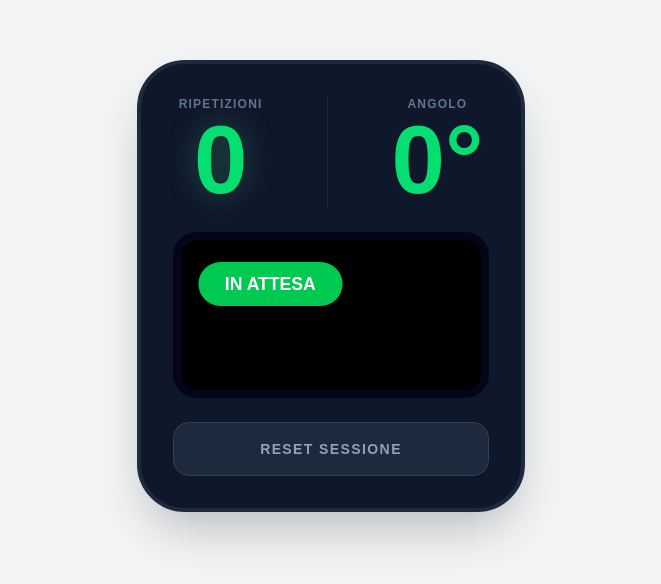
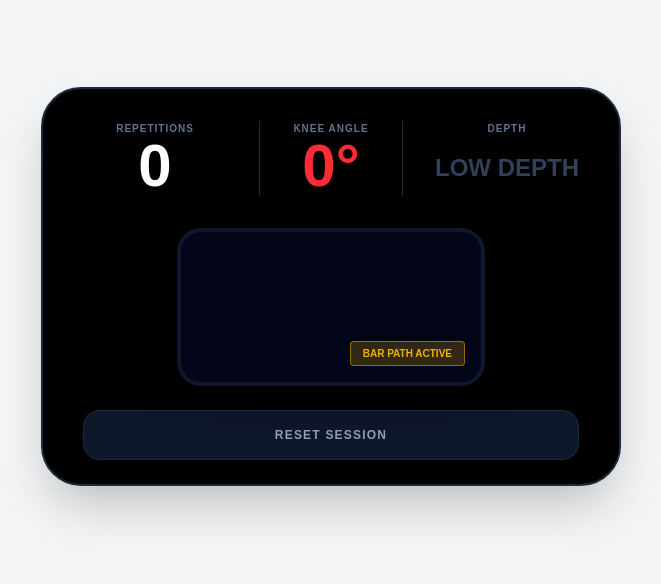
Before and after one commit to flaviovisconti/powerlift-ai, a Next.js app: page / in a window 1280 px wide. Shown: the part 114-698 px from the top of the page, without its empty margins (309-970 px from the left). Built offline with nearby package versions, Linux system fonts and the light colour scheme; no server answers.

Commit message:
Versione 1.1 - Powerlifting mode: Bar path e Depth check

```diff
--- a/components/WorkoutCanvas.tsx
+++ b/components/WorkoutCanvas.tsx
@@ -6,27 +6,28 @@ export default function WorkoutCanvas() {
   const webcamRef = useRef<Webcam>(null);
   const canvasRef = useRef<HTMLCanvasElement>(null);
 
-  // STATO PER LA UI
-  const [displayCounter, setDisplayCounter] = useState(0);
-  const [displayAngle, setDisplayAngle] = useState(0);
-  const [status, setStatus] = useState("IN ATTESA");
+  // UI STATE
+  const [counter, setCounter] = useState(0);
+  const [angle, setAngle] = useState(0);
+  const [isParallel, setIsParallel] = useState(false);
+  const [status, setStatus] = useState("READY");
 
-  // RIFERIMENTI PER LA LOGICA (Evitano doppi conteggi e crash)
+  // LOGIC REFS (Per evitare crash Wasm e lag)
   const counterRef = useRef(0);
   const stageRef = useRef("up");
+  const pathRef = useRef<{x: number, y: number}[]>([]); // Memorizza la traiettoria
 
   const calculateAngle = (A: any, B: any, C: any) => {
     const radians = Math.atan2(C.y - B.y, C.x - B.x) - Math.atan2(A.y - B.y, A.x - B.x);
-    let angle = Math.abs((radians * 180.0) / Math.PI);
-    if (angle > 180.0) angle = 360 - angle;
-    return Math.round(angle);
+    let angleDeg = Math.abs((radians * 180.0) / Math.PI);
+    if (angleDeg > 180.0) angleDeg = 360 - angleDeg;
+    return Math.round(angleDeg);
   };
 
   useEffect(() => {
     let pose: any = null;
 
     const initPose = async () => {
-      // Carichiamo lo script solo se non esiste
       if (!document.getElementById("mediapipe-pose-script")) {
         const script = document.createElement("script");
         script.id = "mediapipe-pose-script";
@@ -36,7 +37,7 @@ export default function WorkoutCanvas() {
         await new Promise((res) => (script.onload = res));
       }
 
-      // @ts-ignore - Usiamo un'istanza globale per evitare RuntimeError Wasm
+      // @ts-ignore
       if (!window.poseInstance) {
         // @ts-ignore
         window.poseInstance = new window.Pose({
@@ -72,50 +73,64 @@ export default function WorkoutCanvas() {
 
         if (results.poseLandmarks) {
           const landmarks = results.poseLandmarks;
+
+          // Punti: Anca(23), Ginocchio(25), Caviglia(27), Polso(15 - Bar Path)
           const hip = landmarks[23];
           const knee = landmarks[25];
           const ankle = landmarks[27];
+          const wrist = landmarks[15];
 
           if (hip.visibility > 0.5 && knee.visibility > 0.5 && ankle.visibility > 0.5) {
             const currentAngle = calculateAngle(hip, knee, ankle);
-            setDisplayAngle(currentAngle);
+            setAngle(currentAngle);
 
-            // LOGICA SQUAT CORRETTO (Diventa verde sotto i 95 gradi)
-            const isSquatting = currentAngle < 95;
+            // 1. CHECK PROFONDITÀ (Powerlifting Standard)
+            // Nel web le Y aumentano verso il basso: se hip.y > knee.y sei "sotto il parallelo"
+            const deepEnough = hip.y > knee.y;
+            setIsParallel(deepEnough);
 
-            // Logica Conteggio
-            if (isSquatting && stageRef.current === "up") {
+            // 2. LOGICA CONTEGGIO
+            if (currentAngle < 100 && stageRef.current === "up") {
               stageRef.current = "down";
-              setStatus("SQUAT OK! SALI");
             }
-
             if (currentAngle > 160 && stageRef.current === "down") {
               stageRef.current = "up";
               counterRef.current += 1;
-              setDisplayCounter(counterRef.current);
-              setStatus("GRANDE! +1");
+              setCounter(counterRef.current);
+              pathRef.current = []; // Resetta il path per la prossima rep (opzionale)
             }
 
-            // DISEGNO DINAMICO
-            // Il colore cambia in base a quanto sei sceso
-            const color = isSquatting ? "#22C55E" : "#3B82F6"; // Verde se ok, Blu se alto
+            // 3. BAR PATH TRACKING
+            if (wrist.visibility > 0.5) {
+              pathRef.current.push({
+                x: wrist.x * canvasElement.width,
+                y: wrist.y * canvasElement.height
+              });
+              // Teniamo solo gli ultimi 100 punti per non appesantire
+              if (pathRef.current.length > 100) pathRef.current.shift();
+            }
 
-            canvasCtx.strokeStyle = color;
-            canvasCtx.lineWidth = 8;
-            canvasCtx.lineCap = "round";
+            // --- DISEGNO ---
+            // Disegna Bar Path (Linea Gialla)
+            if (pathRef.current.length > 2) {
+              canvasCtx.beginPath();
+              canvasCtx.strokeStyle = "#FFFF00";
+              canvasCtx.lineWidth = 3;
+              canvasCtx.setLineDash([5, 5]); // Linea tratteggiata
+              canvasCtx.moveTo(pathRef.current[0].x, pathRef.current[0].y);
+              pathRef.current.forEach(p => canvasCtx.lineTo(p.x, p.y));
+              canvasCtx.stroke();
+              canvasCtx.setLineDash([]); // Reset tratteggio
+            }
+
+            // Disegna Scheletro (Verde se valido, Rosso se alto)
+            canvasCtx.strokeStyle = deepEnough ? "#22C55E" : "#EF4444";
+            canvasCtx.lineWidth = 6;
             canvasCtx.beginPath();
             canvasCtx.moveTo(hip.x * canvasElement.width, hip.y * canvasElement.height);
             canvasCtx.lineTo(knee.x * canvasElement.width, knee.y * canvasElement.height);
             canvasCtx.lineTo(ankle.x * canvasElement.width, ankle.y * canvasElement.height);
             canvasCtx.stroke();
-
-            // Puntini sulle articolazioni
-            [hip, knee, ankle].forEach(pt => {
-              canvasCtx.beginPath();
-              canvasCtx.arc(pt.x * canvasElement.width, pt.y * canvasElement.height, 6, 0, 2*Math.PI);
-              canvasCtx.fillStyle = "white";
-              canvasCtx.fill();
-            });
           }
         }
         canvasCtx.restore();
@@ -135,43 +150,43 @@ export default function WorkoutCanvas() {
   }, []);
 
   return (
-    <div className="flex flex-col items-center gap-6 p-8 bg-slate-900 rounded-[3rem] shadow-2xl border-4 border-slate-800">
-      {/* HEADER: Reps e Gradi */}
-      <div className="flex gap-16 text-white text-center">
-        <div>
-          <p className="text-xs font-bold text-slate-500 uppercase tracking-widest">Ripetizioni</p>
-          <p className="text-8xl font-black text-green-400 drop-shadow-[0_0_15px_rgba(74,222,128,0.3)]">{displayCounter}</p>
+    <div className="flex flex-col items-center gap-6 p-6 bg-black rounded-[2.5rem] border-2 border-slate-800 shadow-2xl">
+      {/* POWERLIFTING DASHBOARD */}
+      <div className="grid grid-cols-3 gap-8 w-full px-4 py-2">
+        <div className="text-center">
+          <p className="text-[10px] font-bold text-slate-500 uppercase tracking-widest">Repetitions</p>
+          <p className="text-6xl font-black text-white">{counter}</p>
         </div>
-        <div className="border-l border-slate-800 pl-16">
-          <p className="text-xs font-bold text-slate-500 uppercase tracking-widest">Angolo</p>
-          <p className={`text-8xl font-black transition-colors ${displayAngle < 95 ? 'text-green-400' : 'text-white'}`}>
-            {displayAngle}°
+        <div className="text-center border-x border-slate-800">
+          <p className="text-[10px] font-bold text-slate-500 uppercase tracking-widest">Knee Angle</p>
+          <p className={`text-6xl font-black ${isParallel ? 'text-green-500' : 'text-red-500'}`}>{angle}°</p>
+        </div>
+        <div className="text-center">
+          <p className="text-[10px] font-bold text-slate-500 uppercase tracking-widest">Depth</p>
+          <p className={`text-2xl mt-4 font-bold ${isParallel ? 'text-green-500' : 'text-slate-700'}`}>
+            {isParallel ? "GOOD" : "LOW DEPTH"}
           </p>
         </div>
       </div>
 
-      {/* VIDEO E CANVAS */}
-      <div className="relative rounded-3xl overflow-hidden border-8 border-slate-950 bg-black shadow-inner">
-        <Webcam
-          ref={webcamRef}
-          mirrored={false}
-          className="w-full max-w-[640px] h-auto opacity-60"
-        />
+      {/* CAMERA VIEW */}
+      <div className="relative rounded-3xl overflow-hidden border-4 border-slate-900 bg-slate-950 shadow-2xl">
+        <Webcam ref={webcamRef} mirrored={false} className="w-full max-w-[640px] opacity-60" />
         <canvas ref={canvasRef} className="absolute top-0 left-0 w-full h-full pointer-events-none" />
 
-        {/* Badge Stato */}
-        <div className={`absolute top-6 left-6 px-6 py-2 rounded-full font-black text-white shadow-xl transition-all duration-300 ${displayAngle < 95 ? "bg-green-500 scale-110" : "bg-blue-600"}`}>
-          {status}
+        {/* Trajectory Label */}
+        <div className="absolute bottom-4 right-4 bg-yellow-500/20 border border-yellow-500/50 px-3 py-1 rounded text-[10px] text-yellow-500 font-bold uppercase">
+          Bar Path Active
         </div>
       </div>
 
-      {/* FOOTER: Controlli */}
-      <div className="flex gap-4 w-full">
+      {/* CONTROLS */}
+      <div className="flex gap-4 w-full px-4">
         <button
-          onClick={() => { counterRef.current = 0; setDisplayCounter(0); }}
-          className="flex-1 py-4 bg-slate-800 hover:bg-red-900/40 text-slate-400 hover:text-red-400 font-bold rounded-2xl transition-all uppercase tracking-widest text-sm border border-slate-700"
+          onClick={() => { counterRef.current = 0; setCounter(0); pathRef.current = []; }}
+          className="flex-1 py-4 bg-slate-900 text-slate-400 text-xs font-black rounded-2xl border border-slate-800 hover:bg-red-950/20 hover:text-red-500 transition-all uppercase tracking-widest"
         >
-          Reset Sessione
+          Reset Session
         </button>
       </div>
     </div>
```
